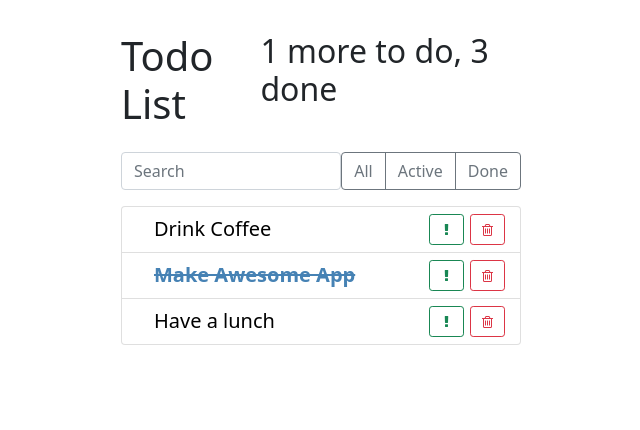
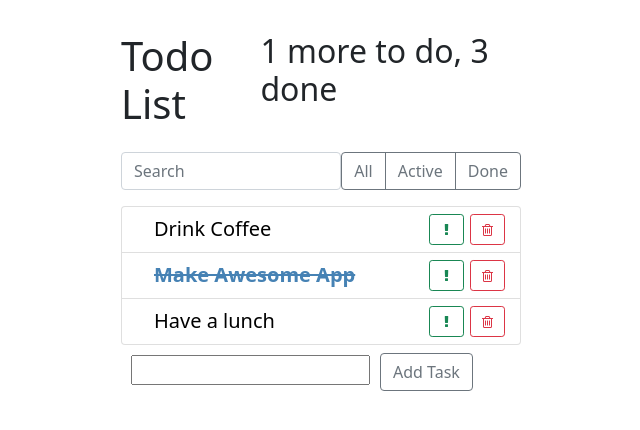
Before and after one commit to shuliakleonid/Todo_List_Project, a React (Create React App) app: page / in a window 1280 px wide. Shown: the top 430 px of the page, without its empty margins (319-959 px from the left). Built offline with nearby package versions, Linux system fonts and the light colour scheme.

Commit message:
add form for new task

```diff
--- a/src/components/app/App.tsx
+++ b/src/components/app/App.tsx
@@ -1,9 +1,10 @@
-import React, {useState} from 'react';
+import React, {ChangeEvent, useState} from 'react';
 import AppHeader from '../app-header/AppHeader';
 import SearchPanel from '../search-panel/SearchPanel';
 import TodoList, {TasksType} from '../todo-list/TodoList';
 import ItemStatusFilter from '../item-status-filter/ItemStatusFilter';
 import './App.css'
+import ItemAddForm from '../item-add-form/ItemAddForm';
 
 const App = () => {
   const todoData: Array<TasksType> = [
@@ -13,26 +14,43 @@ const App = () => {
   ]
   const [todo, setTodo] = useState<Array<TasksType>>(todoData)
 
-
   const deleteTask = (id: number) => {
-    setTodo(todo.filter(el => el.id !== id ? {...el} : ''))
+    const newTodo = [...todo]
+    console.log('delete',newTodo.filter(el => el.id !== id ? {...el} : ''))
+    setTodo(newTodo.filter(el => el.id !== id ? {...el} : ''))
   }
   const onDoneTask = (id:number)=>{
-    setTodo(todo.map(el=>el.id===id?{...el,isDone:true}:{...el}))
+    const newTodo = [...todo]
+    console.log('done',newTodo.map(el=>el.id===id?{...el,isDone:true}:{...el}))
+    setTodo(newTodo.map(el=>el.id===id?{...el,isDone:true}:{...el}))
   }
+
+const onAddNewTask=(label:string)=>{
+  const newTask:TasksType={
+    label:label,
+    important:false,
+    id:Date.now(),
+    isDone:false
+  }
+  setTodo([...todo,newTask])
+}
+
   const sortTasks = (filter: string) => {
-    let newTodo={...todoData}
+
+      const newTodo = [...todo]
     if(filter==='active'){
-      return setTodo( todoData.filter(el => !el.isDone))
+      console.log('active',newTodo.filter(el => !el.isDone))
+      return setTodo( newTodo.filter(el => !el.isDone))
     }
     if(filter==='done'){
-      return setTodo(  todoData.filter(el => el.isDone))
+
+      return setTodo( newTodo.filter(el => el.isDone))
     }
     if(filter==='all'){
-     return setTodo(todoData)
+
+     return setTodo(newTodo)
     }
 
-   // return setTodo(newTodo)
   }
 
   return (
@@ -43,6 +61,7 @@ const App = () => {
           <ItemStatusFilter sortTasks={sortTasks}/>
         </div>
         <TodoList todos={todo} deleteTask={deleteTask} onDoneTask={onDoneTask}/>
+        <ItemAddForm  onAddNewTask={onAddNewTask}/>
       </div>
   );
 }
--- /dev/null
+++ b/src/components/item-add-form/ItemAddForm.css
@@ -0,0 +1,3 @@
+.item-add-form {
+    margin: 10px;
+}
--- /dev/null
+++ b/src/components/item-add-form/ItemAddForm.tsx
@@ -0,0 +1,23 @@
+import React, {ChangeEvent, useState} from 'react';
+import './ItemAddForm.css'
+type ItemAddFormPropsType = {
+
+  onAddNewTask: (value: string) => void
+}
+const ItemAddForm = ({onAddNewTask}: ItemAddFormPropsType) => {
+  const [valueInput, setValueInput] = useState<string>('')
+  const addTask = (e: ChangeEvent<HTMLInputElement>) => {
+    console.log()
+    setValueInput(e.currentTarget.value)
+  }
+  return (
+      <>
+        <input className='item-add-form' onChange={addTask} value={valueInput}/>
+        <button onClick={() => (onAddNewTask(valueInput), setValueInput(''))}
+        className='btn btn-outline-secondary'>Add Task
+        </button>
+      </>
+  );
+};
+
+export default ItemAddForm;
--- a/src/components/item-status-filter/ItemStatusFilter.tsx
+++ b/src/components/item-status-filter/ItemStatusFilter.tsx
@@ -17,17 +17,17 @@ const onActiveButton=(e:any)=>{
   return (
       <div className="btn-group">
         <button
-            onClick={onActiveButton}
+            onClick={()=>( onFilterClick('all'), onActiveButton)    }
             type="button"
             className={styleButton}>All
         </button>
         <button
-            onClick={onActiveButton}
+            onClick={()=>( onFilterClick('active'), onActiveButton)}
             type="button"
             className={styleButton}>Active
         </button>
         <button
-            onClick={onActiveButton}
+            onClick={()=>( onFilterClick('done'), onActiveButton)}
             type="button"
             className={styleButton}>Done
         </button>
--- a/src/components/todo-list-item/TodoListItem.tsx
+++ b/src/components/todo-list-item/TodoListItem.tsx
@@ -12,7 +12,7 @@ type TodoListItemPropsType = {
 }
 
 const TodoListItem: FunctionComponent<TodoListItemPropsType> = ({id, label, deleteTask,onDoneTask, isDone,important = false}) => {
-  debugger
+
   const [importantTask, setImportantTask] = useState<boolean>(important);
   // const [done,setDone]=useState<boolean>(isDone)
 
```
